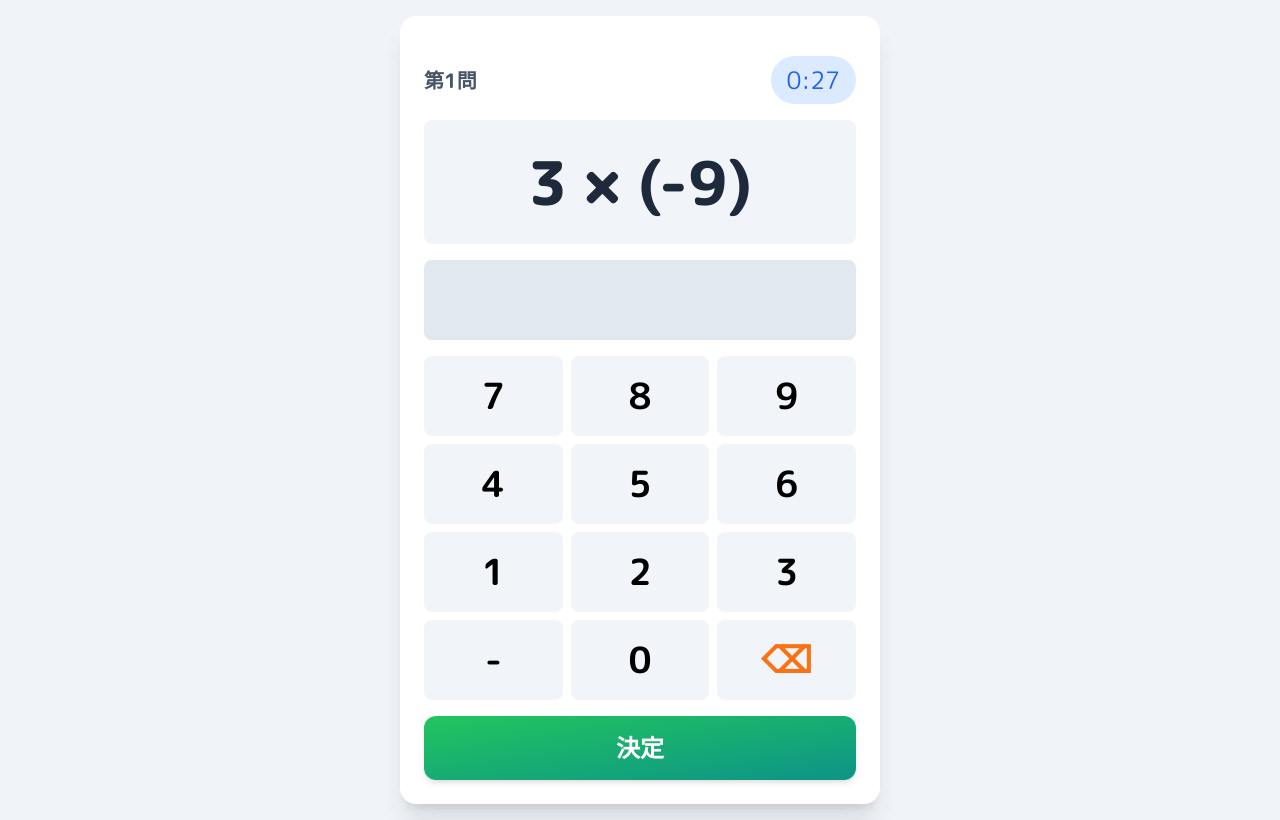
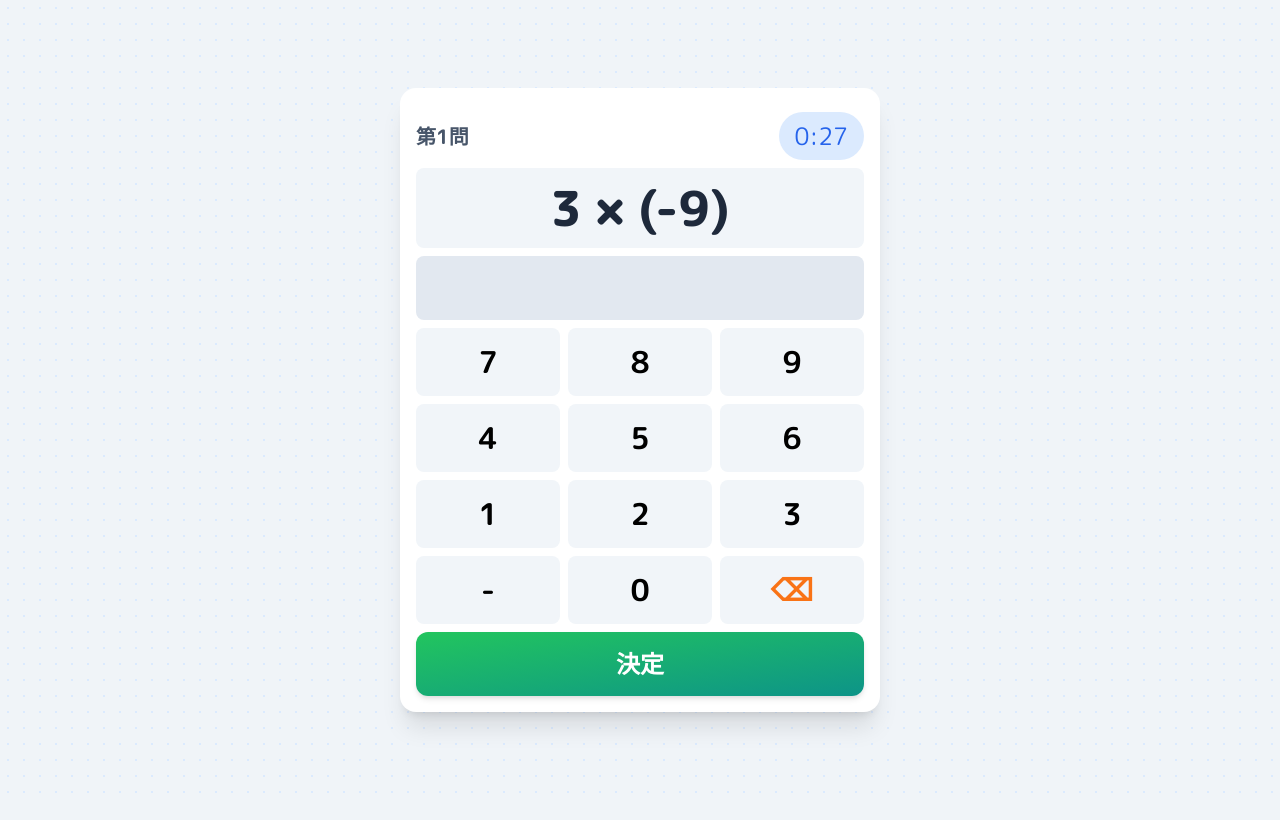
Before and after one commit to neko-sugaku/Arithmetic-practice, a plain HTML site: page index.html in a window 1280 px wide. Both pictures are taken after a click on the button "スタート！". Drawn offline with nearby package versions, Linux system fonts and the light colour scheme.

Commit message:
Update index.html

```diff
--- a/index.html
+++ b/index.html
@@ -97,11 +97,11 @@
 
     <div class="container mx-auto p-4 max-w-lg w-full">
         <!-- スタート画面 -->
-        <div id="start-screen" class="screen active flex-col space-y-6 bg-white p-8 rounded-2xl shadow-xl">
-            <h1 class="text-4xl font-extrabold text-center text-transparent bg-clip-text bg-gradient-to-r from-blue-500 to-purple-600">算数チャレンジ</h1>
+        <div id="start-screen" class="screen active flex-col space-y-4 bg-white p-6 rounded-2xl shadow-xl">
+            <h1 class="text-3xl font-extrabold text-center text-transparent bg-clip-text bg-gradient-to-r from-blue-500 to-purple-600">算数チャレンジ</h1>
 
             <!-- 難易度設定 -->
-            <div class="bg-slate-50 p-4 rounded-lg">
+            <div class="bg-slate-50 p-3 rounded-lg">
                 <div class="flex justify-center items-center space-x-6">
                     <!-- Vertical Text -->
                     <div class="flex flex-col space-y-2 text-xl font-bold text-slate-500 text-center">
@@ -165,50 +165,50 @@
         </div>
 
         <!-- ゲーム画面 -->
-        <div id="game-screen" class="screen flex-col space-y-4 bg-white p-6 rounded-2xl shadow-xl relative">
+        <div id="game-screen" class="screen flex-col space-y-2 bg-white p-4 rounded-2xl shadow-xl relative">
              <div id="feedback" class="feedback"></div>
             <div class="flex justify-between items-center">
                 <div id="question-number" class="text-xl font-bold text-slate-600">第1問</div>
                 <div id="timer" class="text-2xl font-bold text-blue-600 bg-blue-100 px-4 py-2 rounded-full transition-colors duration-300">0:30</div>
             </div>
-            <div class="bg-slate-100 p-8 rounded-lg text-center">
-                <div id="question" class="text-6xl font-extrabold text-slate-800 break-all">12 + 34</div>
+            <div class="bg-slate-100 p-4 rounded-lg text-center">
+                <div id="question" class="text-5xl font-extrabold text-slate-800 break-all">12 + 34</div>
             </div>
-            <div id="answer-display" class="w-full bg-slate-200 text-right p-4 rounded-lg text-5xl font-bold text-slate-900 min-h-[80px]"></div>
+            <div id="answer-display" class="w-full bg-slate-200 text-right p-2 rounded-lg text-4xl font-bold text-slate-900 min-h-[64px]"></div>
 
             <div class="grid grid-cols-3 gap-2">
-                <button class="keypad-btn text-4xl font-bold p-5 bg-slate-100 rounded-lg" data-key="7">7</button>
-                <button class="keypad-btn text-4xl font-bold p-5 bg-slate-100 rounded-lg" data-key="8">8</button>
-                <button class="keypad-btn text-4xl font-bold p-5 bg-slate-100 rounded-lg" data-key="9">9</button>
-                <button class="keypad-btn text-4xl font-bold p-5 bg-slate-100 rounded-lg" data-key="4">4</button>
-                <button class="keypad-btn text-4xl font-bold p-5 bg-slate-100 rounded-lg" data-key="5">5</button>
-                <button class="keypad-btn text-4xl font-bold p-5 bg-slate-100 rounded-lg" data-key="6">6</button>
-                <button class="keypad-btn text-4xl font-bold p-5 bg-slate-100 rounded-lg" data-key="1">1</button>
-                <button class="keypad-btn text-4xl font-bold p-5 bg-slate-100 rounded-lg" data-key="2">2</button>
-                <button class="keypad-btn text-4xl font-bold p-5 bg-slate-100 rounded-lg" data-key="3">3</button>
-                <button class="keypad-btn text-4xl font-bold p-5 bg-slate-100 rounded-lg" data-key="-">-</button>
-                <button class="keypad-btn text-4xl font-bold p-5 bg-slate-100 rounded-lg" data-key="0">0</button>
-                <button class="keypad-btn text-4xl font-bold p-5 bg-slate-100 rounded-lg text-orange-500" data-key="BS">⌫</button>
+                <button class="keypad-btn text-3xl font-bold p-4 bg-slate-100 rounded-lg" data-key="7">7</button>
+                <button class="keypad-btn text-3xl font-bold p-4 bg-slate-100 rounded-lg" data-key="8">8</button>
+                <button class="keypad-btn text-3xl font-bold p-4 bg-slate-100 rounded-lg" data-key="9">9</button>
+                <button class="keypad-btn text-3xl font-bold p-4 bg-slate-100 rounded-lg" data-key="4">4</button>
+                <button class="keypad-btn text-3xl font-bold p-4 bg-slate-100 rounded-lg" data-key="5">5</button>
+                <button class="keypad-btn text-3xl font-bold p-4 bg-slate-100 rounded-lg" data-key="6">6</button>
+                <button class="keypad-btn text-3xl font-bold p-4 bg-slate-100 rounded-lg" data-key="1">1</button>
+                <button class="keypad-btn text-3xl font-bold p-4 bg-slate-100 rounded-lg" data-key="2">2</button>
+                <button class="keypad-btn text-3xl font-bold p-4 bg-slate-100 rounded-lg" data-key="3">3</button>
+                <button class="keypad-btn text-3xl font-bold p-4 bg-slate-100 rounded-lg" data-key="-">-</button>
+                <button class="keypad-btn text-3xl font-bold p-4 bg-slate-100 rounded-lg" data-key="0">0</button>
+                <button class="keypad-btn text-3xl font-bold p-4 bg-slate-100 rounded-lg text-orange-500" data-key="BS">⌫</button>
             </div>
             <button id="submit-button" class="w-full text-white font-bold py-4 px-4 rounded-xl text-2xl action-btn bg-gradient-to-br from-green-500 to-teal-600 hover:from-green-600 hover:to-teal-700 mt-2">決定</button>
         </div>
 
         <!-- リザルト画面 -->
-        <div id="result-screen" class="screen flex-col space-y-4 bg-white p-8 rounded-2xl shadow-xl text-center">
-            <h1 class="text-4xl font-extrabold text-transparent bg-clip-text bg-gradient-to-r from-blue-500 to-purple-600">結果発表</h1>
+        <div id="result-screen" class="screen flex-col space-y-3 bg-white p-6 rounded-2xl shadow-xl text-center">
+            <h1 class="text-3xl font-extrabold text-transparent bg-clip-text bg-gradient-to-r from-blue-500 to-purple-600">結果発表</h1>
             <div class="bg-slate-100 p-6 rounded-lg space-y-4">
                 <div>
                     <h2 class="text-lg font-bold text-slate-600">得点</h2>
-                    <p id="final-score" class="text-5xl font-extrabold text-blue-600">2430</p>
+                    <p id="final-score" class="text-4xl font-extrabold text-blue-600">2430</p>
                 </div>
                 <div class="grid grid-cols-2 gap-4">
                     <div>
                         <h2 class="text-lg font-bold text-slate-600">正解数</h2>
-                        <p id="score" class="text-4xl font-bold text-slate-800">27問</p>
+                        <p id="score" class="text-3xl font-bold text-slate-800">27問</p>
                     </div>
                     <div>
                         <h2 class="text-lg font-bold text-slate-600">正答率</h2>
-                        <p id="accuracy" class="text-4xl font-bold text-slate-800">90%</p>
+                        <p id="accuracy" class="text-3xl font-bold text-slate-800">90%</p>
                     </div>
                 </div>
             </div>
```
